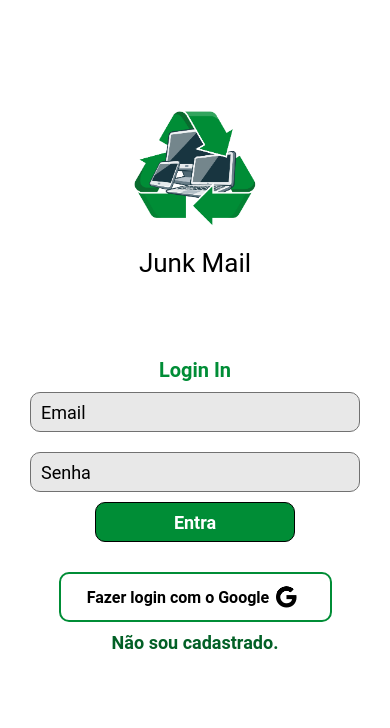
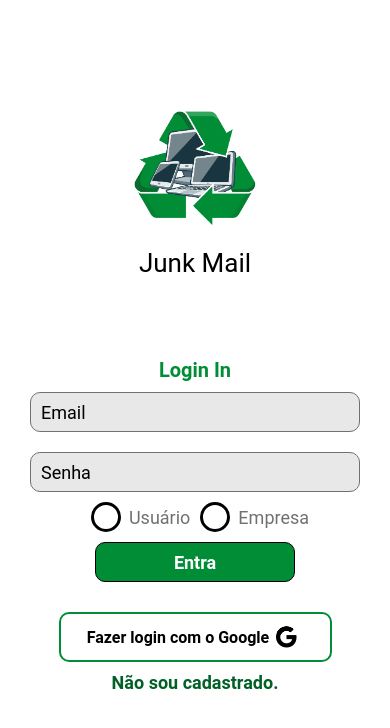
Before and after one commit to Vinicius-Reis-da-Silva/Junk-Mail, a React Native app: screen / in a window 390 px wide. Shown: the top 728 px of the page. Built offline with nearby package versions, Linux system fonts and the light colour scheme.

Commit message:
finalizing login screen with selection button

```diff
--- a/App.js
+++ b/App.js
@@ -3,11 +3,12 @@ import React, { useState } from 'react';
 import { StyleSheet, Text, View, Image } from 'react-native';
 
 import LoginUser from './src/pages/LoginUser';
+import Radio from './src/components/Radio';
 
 export default function App() {
 
   return (
-    <View>
+    <View >
       <StatusBar backgroundColor='black' style='light'  />
       <LoginUser />
     </View>
@@ -20,6 +21,6 @@ const styles = StyleSheet.create({
     backgroundColor: '#FFFFFF',
     alignItems: 'center',
     justifyContent: 'center',
-    backgroundColor: 'green'
+    backgroundColor: '#fff'
   },
 });
--- a/package.json
+++ b/package.json
@@ -11,7 +11,6 @@
   },
   "dependencies": {
     "@hookform/resolvers": "^2.9.1",
-    "@react-native-community/checkbox": "^0.5.12",
     "expo": "~45.0.0",
     "expo-status-bar": "~1.3.0",
     "react": "17.0.2",
--- /dev/null
+++ b/src/components/ControlledRadio/index.js
@@ -0,0 +1,31 @@
+import React from 'react';
+
+import { Controller } from 'react-hook-form';
+import Radio from '../Radio';
+
+const ControlledRadio = ({
+    control,
+    name,
+    rules = {},
+    options = [],
+    horizontal = false,
+}) => {
+
+    return(
+        <Controller
+            control={ control }
+            name={ name }
+            rules={ rules }
+            render={ ({ field: {value, onChange} }) => (
+                <Radio
+                    selected={ value }
+                    optionsLabel={ options }
+                    horizontal={ horizontal }
+                    onChangeSelect={ value => onChange(value) }
+                />
+            ) }
+        />
+    );
+}
+
+export default ControlledRadio;
--- a/src/components/FormLogin/index.js
+++ b/src/components/FormLogin/index.js
@@ -5,6 +5,8 @@ import { useForm } from 'react-hook-form';
 import styles from './styles';
 import ControlledInput from '../ControlledInput';
 import CustomButton from '../CustomButton';
+import ControlledRadio from '../ControlledRadio';
+import Radio from '../Radio';
 
 
 function onSignInPressed(data) {
@@ -14,6 +16,7 @@ function onSignInPressed(data) {
 const FormLogin = () => {
 
   const {control, handleSubmit, formState: {errors}} = useForm({});
+  const [selected, setSelected] = useState(0);
 
   return (
     <View style={ styles.container } >
@@ -40,6 +43,13 @@ const FormLogin = () => {
             }}
         />
 
+        <ControlledRadio
+          name="useType"
+          control={control}
+          options={["Usuário", "Empresa"]}
+          horizontal={true}
+        />
+
         <CustomButton type='medium' onPress={ handleSubmit(onSignInPressed) }>Entra</CustomButton>
     </View>
   );
--- /dev/null
+++ b/src/components/Radio/index.js
@@ -0,0 +1,35 @@
+import React from 'react';
+import { Text, TouchableOpacity, View } from 'react-native';
+
+import styles from './styles';
+
+const Radio = ({
+    optionsLabel = [],
+    horizontal = false,
+    onChangeSelect,
+    selected
+}) => {
+
+    return (
+        <View style={ horizontal? styles.horizontal : styles.vertical }>
+            {
+            optionsLabel.map( (itemOption, index) => (
+                <TouchableOpacity
+                    onPress={ () => onChangeSelect(itemOption, index) }
+                    style={[ styles.radioContainer, {marginLeft: horizontal? 10 : 0, marginTop: horizontal? 0 : 10} ]}
+                    key={itemOption}
+                >
+                    <View style={ styles.outlineCircle }>
+                        { selected === itemOption && <View style={ styles.innerCircle } />}
+                    </View>
+                    <Text style={[ styles.textLabel, {color: (selected === index) ? '#000000' : '#717171'} ]} >
+                        {itemOption}
+                    </Text>
+                </TouchableOpacity>
+            ))
+            }
+        </View>
+    );
+};
+
+export default Radio;
--- /dev/null
+++ b/src/components/Radio/styles.js
@@ -0,0 +1,48 @@
+import { StyleSheet } from "react-native";
+
+import { fonts, colors } from "../../styles";
+
+const styles = StyleSheet.create({
+
+    horizontal: {
+        flexDirection: 'row',
+        alignItems: 'center',
+        marginBottom: 10
+    },
+
+    vertical: {
+        flexDirection: 'column',
+        alignItems: 'center',
+    },
+
+    radioContainer: {
+        flexDirection: 'row',
+        alignItems: 'center',
+    },
+
+    outlineCircle: {
+        width: 30,
+        height: 30,
+        borderRadius: 15,
+        borderColor: colors.black,
+        borderWidth: 3,
+        alignItems: 'center',
+        justifyContent: 'center',
+    },
+
+    innerCircle: {
+        width: 20,
+        height: 20,
+        borderRadius: 10,
+        backgroundColor: colors.black
+    },
+
+    textLabel: {
+        fontFamily: fonts.family,
+        fontSize: fonts.regular,
+        color: colors.black,
+        marginLeft: 8
+    }
+});
+
+export default styles;
--- a/src/pages/LoginUser/index.js
+++ b/src/pages/LoginUser/index.js
@@ -1,4 +1,4 @@
-import React from 'react';
+import React, {useState} from 'react';
 import { View, Text, TouchableOpacity, Image} from 'react-native';
 import { AntDesign } from '@expo/vector-icons';
 
@@ -8,6 +8,8 @@ import FormLogin from '../../components/FormLogin';
 import { ScrollView } from 'react-native';
 
 export default function LoginUser() {
+
+  const [toggleCheckBox, setToggleCheckBox] = useState(false)
 
   return (
     <ScrollView showsVerticalScrollIndicator={false}>
```
Also changed, not shown: src/components/ControlledRadio/styles.js (added), 1 other file (tests, documents, lock files or other folders).
